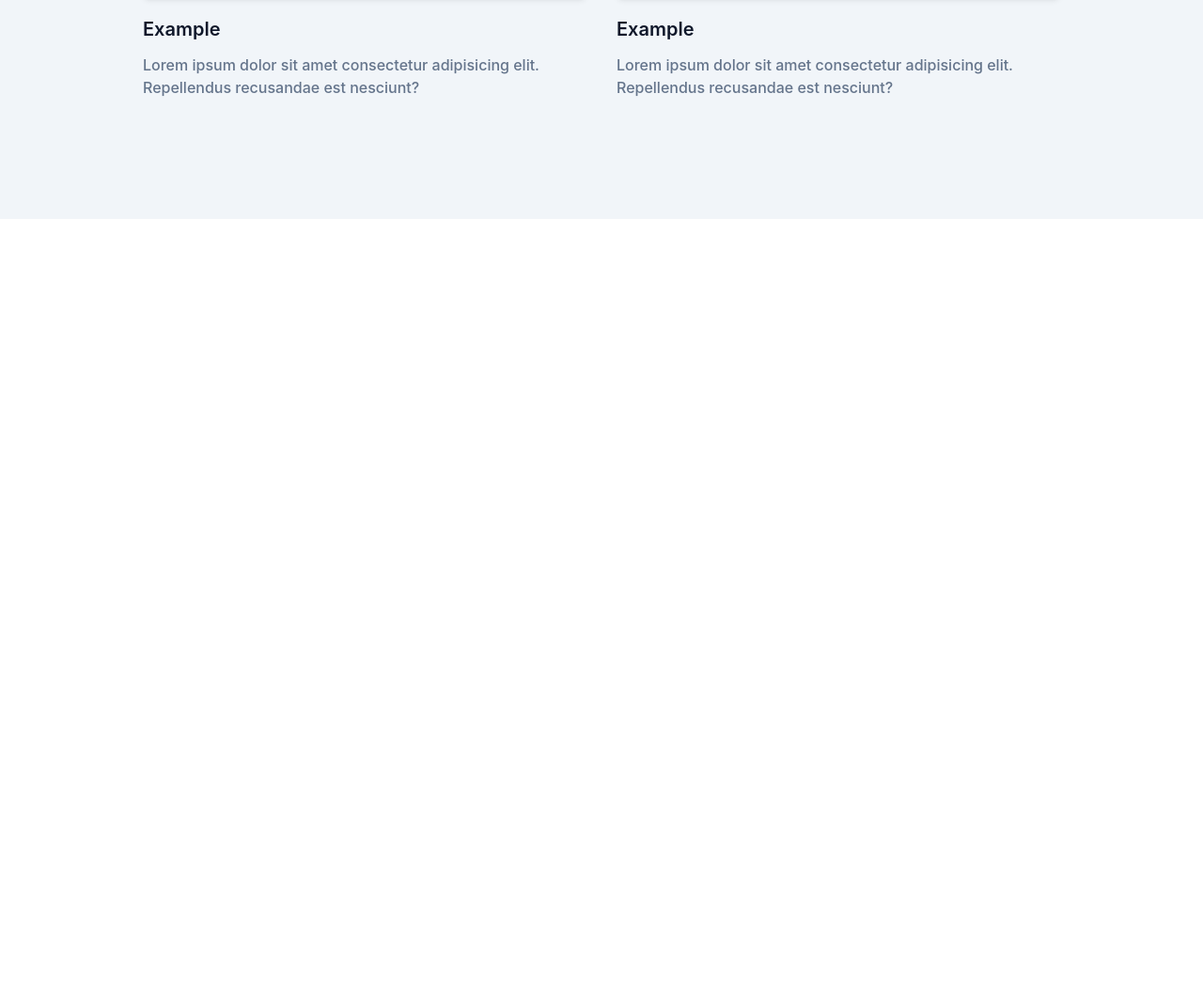
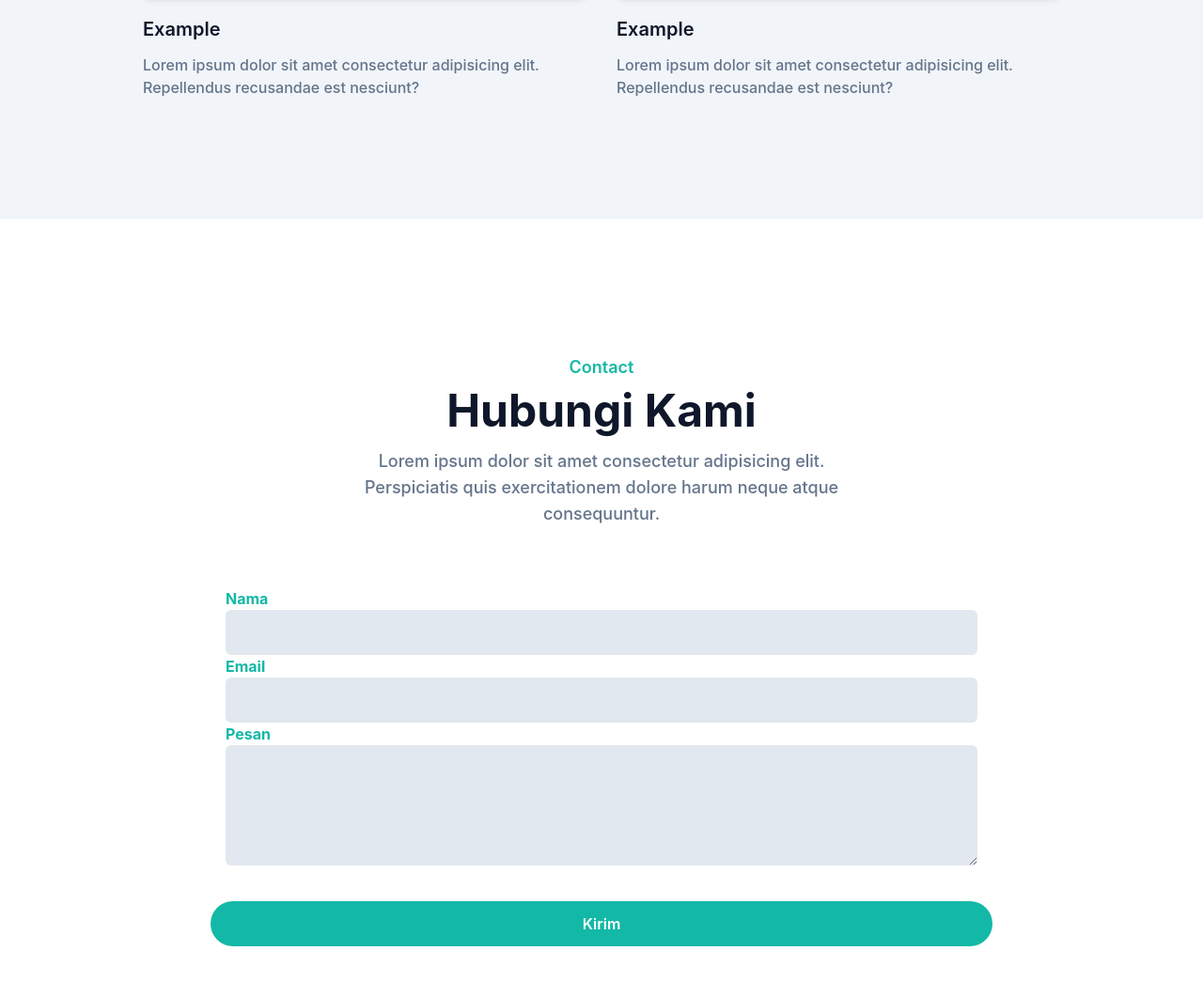
Before and after one commit to ferdynandergypramudanii/personalPortfolio, a website: page index.html in a window 1280 px wide. Shown: the part 2279-3324 px from the top of the page at 94% size. Before the commit the page ends 2512 px from the top, so only its background shows below. Drawn offline with Linux system fonts and the light colour scheme.

Commit message:
add contact section

```diff
--- a/index.html
+++ b/index.html
@@ -199,6 +199,44 @@
         </div>
     </section>
 
+    <!-- contact section -->
+    <section id="contact" class="pt-36 pb-32">
+        <div class="container">
+            <div class="w-full px-4">
+                <div class="max-w-xl mx-auto text-center mb-16">
+                    <h4 class="font-semibold text-lg text-primary mb-2">Contact</h4>
+                    <h2 class="font-bold text-dark text-3xl mb-4 sm:text-4xl lg:text-5xl">Hubungi Kami</h2>
+                    <p class="font-medium text-base text-secondary md:text-lg">Lorem ipsum dolor sit amet consectetur
+                        adipisicing elit. Perspiciatis quis exercitationem dolore harum neque atque consequuntur.
+                    </p>
+                </div>
+            </div>
+
+            <form>
+                <div class="w-full lg:w-2/3 lg:mx-auto">
+                    <div class="w-full px-4 mb-8">
+                        <label for="name" class="text-base text-primary font-bold">Nama</label>
+                        <input type="text" id="name"
+                            class="w-full bg-slate-200 text-dark p-3 rounded-md focus:outline-none focus:ring-primary focus:ring-1 focus:border-primary">
+
+                        <label for="email" class="text-base text-primary font-bold">Email</label>
+                        <input type="text" id="email"
+                            class="w-full bg-slate-200 text-dark p-3 rounded-md focus:outline-none focus:ring-primary focus:ring-1 focus:border-primary">
+
+                        <label for="message" class="text-base text-primary font-bold">Pesan</label>
+                        <textarea type="text" id="message"
+                            class="w-full bg-slate-200 text-dark p-3 rounded-md focus:outline-none focus:ring-primary focus:ring-1 focus:border-primary h-32">
+                    </textarea>
+                    </div>
+                    <div class="w-full">
+                        <button
+                            class="text-base font-semibold text-white bg-primary py-3 px-8 rounded-full w-full hover:opacity-80 hover:shadow-lg transition duration-500">Kirim</button>
+                    </div>
+                </div>
+            </form>
+        </div>
+    </section>
+
     <script src="script.js"></script>
 </body>
 
```
Also changed, not shown: src/output.css.
